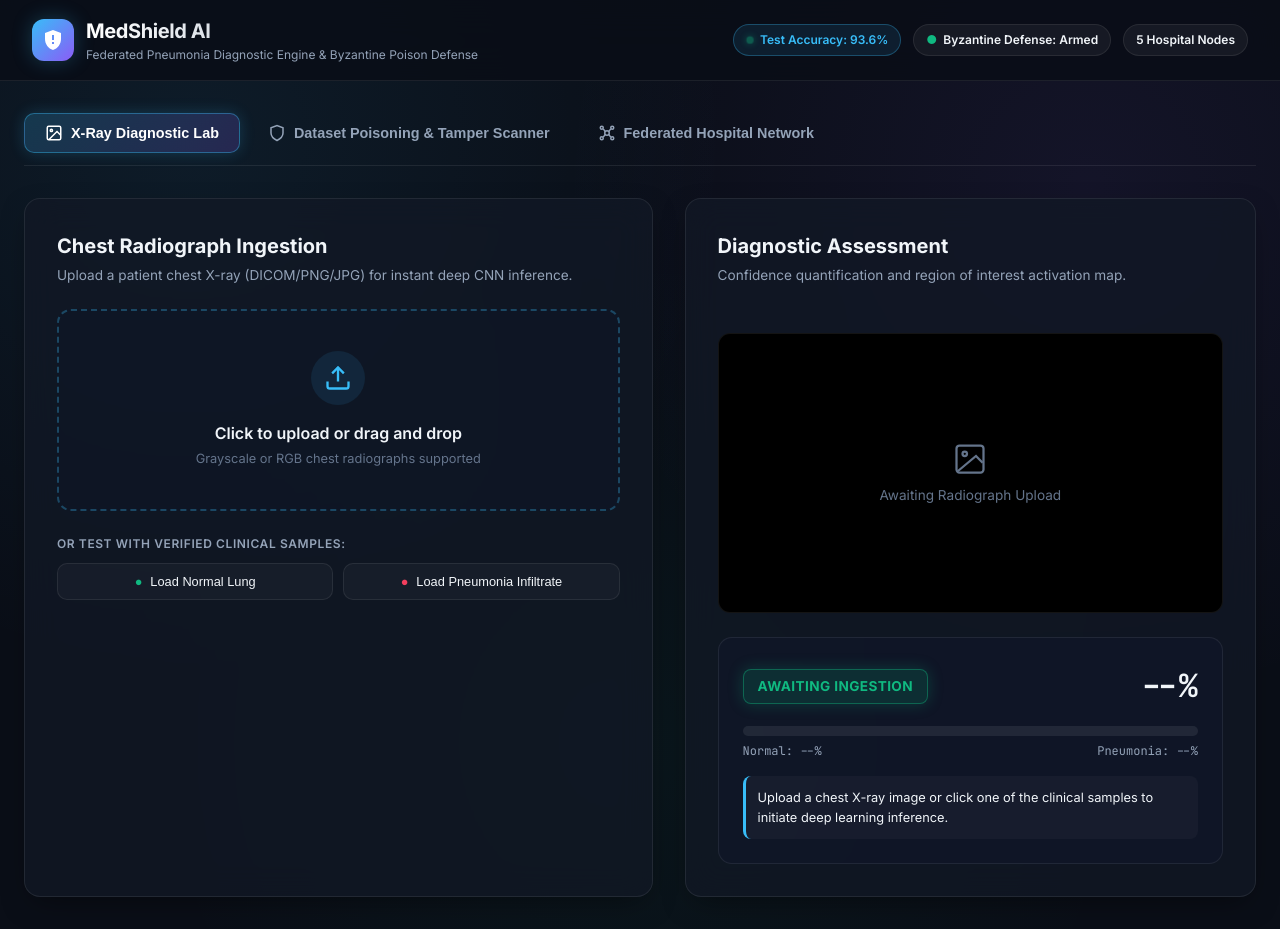
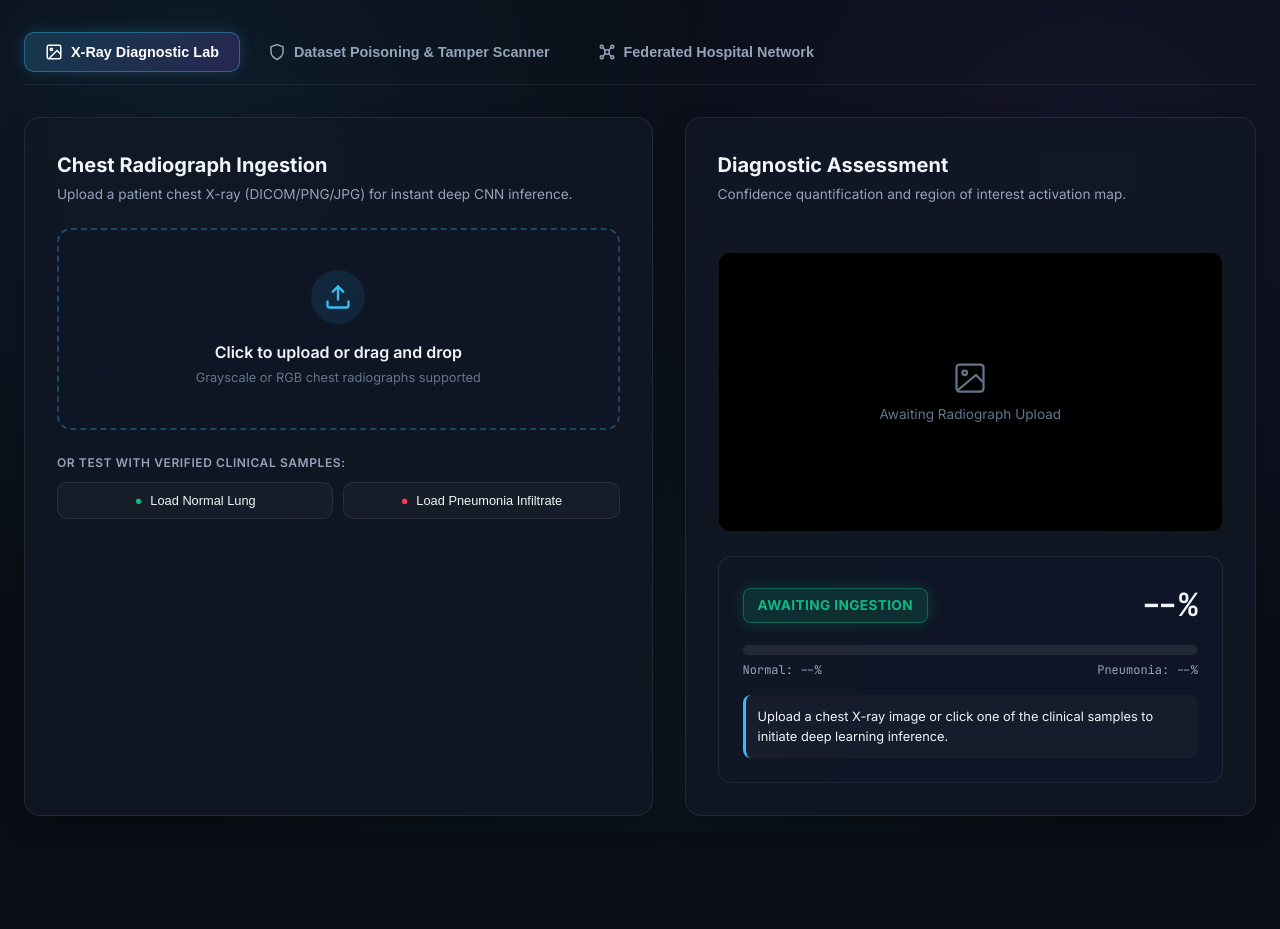
Before and after one commit to Nihant9/federated-learning, a plain HTML site: page backend/app/static/index.html in a window 1280 px wide. After the commit the page ends 832 px from the top, so only its background shows below. Drawn offline with Linux system fonts and the light colour scheme.

Commit message:
Update UI header, ignore output dump, and configure push rule

```diff
--- a/backend/app/static/index.html
+++ b/backend/app/static/index.html
@@ -3,7 +3,7 @@
 <head>
     <meta charset="UTF-8">
     <meta name="viewport" content="width=device-width, initial-scale=1.0">
-    <title>MedShield AI | Federated Pneumonia Diagnostics & Poisoning Defense</title>
+    <title>Pneumonia Diagnostics & Poisoning Defense</title>
     <link rel="preconnect" href="https://fonts.googleapis.com">
     <link rel="preconnect" href="https://fonts.gstatic.com" crossorigin>
     <link href="https://fonts.googleapis.com/css2?family=Inter:wght@300;400;500;600;700;800&family=JetBrains+Mono:wght@400;500;600&display=swap" rel="stylesheet">
@@ -649,32 +649,7 @@
 </head>
 <body>
 
-    <header>
-        <div class="header-content">
-            <div class="brand">
-                <div class="brand-logo">
-                    <svg viewBox="0 0 24 24"><path d="M12 2L4 5v6.09c0 5.05 3.41 9.76 8 10.91 4.59-1.15 8-5.86 8-10.91V5l-8-3zm1 14h-2v-2h2v2zm0-4h-2V7h2v5z"/></svg>
-                </div>
-                <div class="brand-text">
-                    <h1>MedShield AI</h1>
-                    <p>Federated Pneumonia Diagnostic Engine & Byzantine Poison Defense</p>
-                </div>
-            </div>
-            <div class="telemetry-badges">
-                <div class="badge badge-accent">
-                    <div class="badge-dot"></div>
-                    <span id="modelAccBadge">Test Accuracy: 93.6%</span>
-                </div>
-                <div class="badge">
-                    <span style="color: var(--accent-emerald);">●</span>
-                    <span>Byzantine Defense: Armed</span>
-                </div>
-                <div class="badge">
-                    <span>5 Hospital Nodes</span>
-                </div>
-            </div>
-        </div>
-    </header>
+
 
     <main class="container">
         <!-- Tab Navigation -->
```
Also changed, not shown: frontend/app/index.html (+2 -27 lines), 2 other files.
